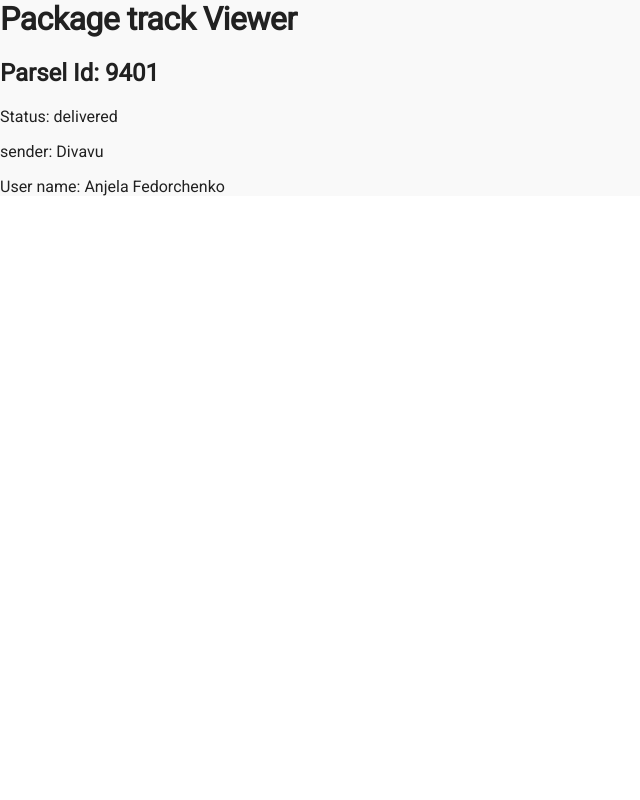
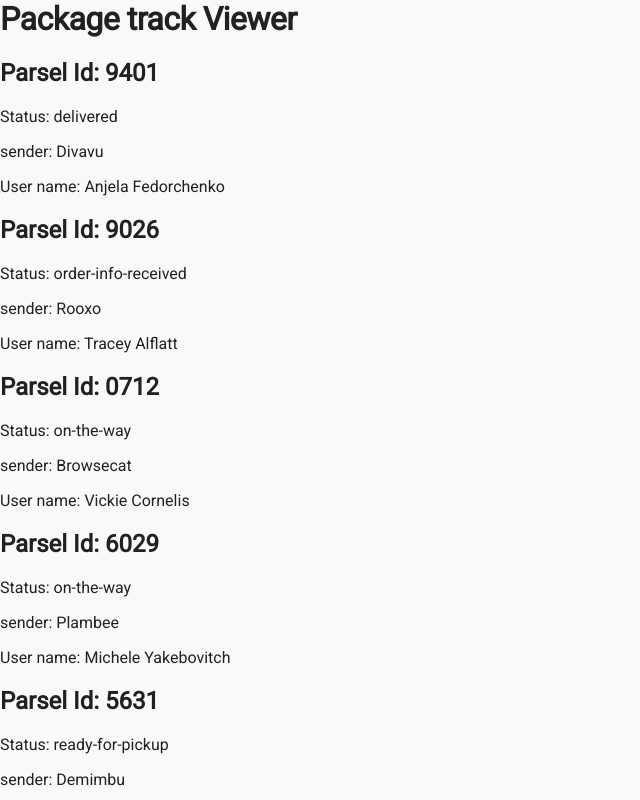
Before and after one commit to ray4ik/packageTrackViewer, a React (Create React App) app: page / in a window 1280 px wide. Shown: the top 800 px of the page, without its empty margins (0-640 px from the left). Built offline with nearby package versions, Linux system fonts and the light colour scheme.

Commit message:
added parsing of all objects form information

```diff
--- a/src/App.jsx
+++ b/src/App.jsx
@@ -9,11 +9,19 @@ import "./styles/style.css"
 
 
 function App() {
-console.log(information);
+
+//Instead of <Card data={information[0]} />
+//<Card data={information[1]} />
+
+const Cards = information.map((item) => {
+  return <Card key= {item.id} data={item} />
+}
+);
+
   return (
     <div className="App">
       <h1>Package track Viewer </h1>
-      <Card data={information[0]} />
+      {Cards}
     </div>
   );
 }
```
